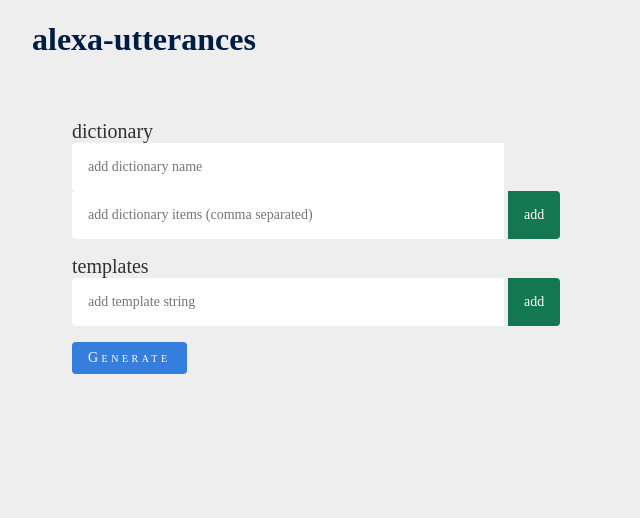
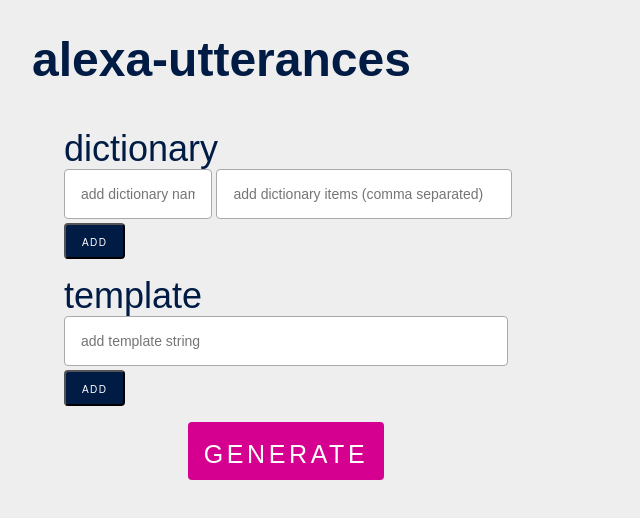
Before and after one commit to agrc/digital-assisant-skills, a plain HTML site: page index.html in a window 1280 px wide. Shown: the whole page, without its empty margins (0-640 px from the left). Drawn offline with nearby package versions, Linux system fonts and the light colour scheme.

Commit message:
style: make it pretty

```diff
--- a/index.html
+++ b/index.html
@@ -16,65 +16,65 @@
   }
 </style>
 
-<body>
-
-  <body class="pl4 bg-light-gray">
-    <h1 class="navy">alexa-utterances</h1>
-    <article id="app" class="container w-100 pa4 black-80">
-      <div class="pa2">
-        <label class="f4 dib mb-3">dictionary</label>
-        <div class="db">
-          <input type="text" class="input-reset f6 bn black-80 bg-white pa3 lh-solid w-75 br2-ns br--left-ns"
+<body class="pl4 bg-light-gray avenir">
+  <h1 class="navy f1">alexa-utterances</h1>
+  <section id="app" class="container w-100 ph4 black-80">
+    <div class="pv2">
+      <label class="f2 navy db mb-3">dictionary</label>
+      <input type="text" class="input-reset f6 ba b--light-silver black-80 bg-white pa3 lh-solid w-25 br2-ns"
         placeholder="add dictionary name" v-model=dictionaryKey />
-          <input type="text" class="input-reset f6 bn black-80 bg-white pa3 lh-solid w-75 br2-ns br--left-ns"
+      <input type="text" class="input-reset f6 ba b--light-silver black-80 bg-white pa3 lh-solid w-50 br2-ns"
         placeholder="add dictionary items (comma separated)" v-model="dictionaryValue" />
       <button type="button"
-            class="button-reset f6 bn tc bg-animate bg-dark-green hover-bg-green white pointer pv3 br2-ns ph3 br--right-ns"
+        class="button-reset db ph3 pv2 f6 white fw1 small-caps tracked bg-animate bg-navy hover-bg-gold white pointer mt1 br2"
         v-on:click="addTo('dictionary')">add</button>
     </div>
-      </div>
-      <div class="pa2">
-        <ul class="list bg-white pl0 ml0 mw6 ba b--light-silver br3" v-if="Object.keys(dictionary).length">
+    <div class="pv2">
+      <div v-if="Object.keys(dictionary).length">
+        <label class="f2 dark-green db mb-3">dictionaries</label>
+        <ul class="list bg-white pl0 ml0 mw6 ba b--light-silver br3">
           <todo-item v-for="item in prettyDictionary" v-bind:todo="item" :key="item.id"
             @delete="onDeleteItem('dictionary', $event)">
           </todo-item>
         </ul>
       </div>
-      <div class="pa2">
-        <label class="f4 dib mb-3">templates</label>
-        <div class="db">
-          <input type="text" class="input-reset f6 bn black-80 bg-white pa3 lh-solid w-75 br2-ns br--left-ns"
+    </div>
+    <div class="pv2">
+      <label class="f2 navy db mb-3">template</label>
+      <input type="text" class="input-reset db f6 ba b--light-silver black-80 bg-white pa3 lh-solid w-75 br2-ns"
         placeholder="add template string" v-model="template" v-on:keyup.enter="addTo('template')" />
       <button type="button"
-            class="button-reset f6 bn tc bg-animate bg-dark-green hover-bg-green white pointer pv3 br2-ns ph3 br--right-ns"
+        class="button-reset ph3 pv2 f6 white fw1 small-caps tracked bg-animate bg-navy hover-bg-gold white pointer mt1 br2"
         v-on:click="addTo('template')">add</button>
     </div>
-      </div>
-      <div class="pa2">
-        <ul class="list bg-white pl0 ml0 mw6 ba b--light-silver br3" v-if="templates.length">
+    <div class="pv2">
+      <div v-if="templates.length">
+        <label class="f2 dark-green db mb-3">templates</label>
+        <ul class="list bg-white pl0 ml0 mw6 ba b--light-silver br3">
           <todo-item v-for="item in templates" v-bind:todo="item" :key="item.id"
             @delete="onDeleteItem('template', $event)">
           </todo-item>
         </ul>
       </div>
-      <div class="pa2">
+    </div>
+    <div class="pv2 tc w-75">
       <button v-on:click="generate" type="button"
-          class="button-reset ph3 pv2 f6 white fw1 small-caps tracked-mega bg-blue hover-bg-dark-blue pointer br2 bn">Generate</button>
+        class="button-reset ph3 pv2 f2 white fw1 small-caps tracked bg-animate bg-dark-pink hover-bg-purple pointer br2 bn">generate</button>
     </div>
-      <div class="pa2">
+    <div class="pv2">
       <ul class="list bg-white pl0 ml0 mw6 ba b--light-silver br3" v-if="output.length">
         <li class="ph3 pv3 bb b--light-silver" v-for="item in output">
           {{ item }}
         </li>
       </ul>
     </div>
-    </article>
+  </section>
 </body>
 <script>
   Vue.component('todo-item', {
     props: ['todo'],
     template: `<li class="ph3 pv2 bb b--light-silver">{{ displayText }}
-          <button v-on:click="$emit('delete', todo)" class="fr bg-white ba1 b--silver red code pt0" type="button">x</button>
+          <button v-on:click="$emit('delete', todo)" class="fr bg-white bn navy pt0" type="button">x</button>
         </li>`,
     computed: {
       displayText(obj) {
@@ -98,7 +98,6 @@
       templates: [],
       dictionaryValue: '',
       dictionaryKey: '',
-        dictionaries: [],
       dictionary: {},
       output: [],
       index: 0
@@ -137,8 +136,8 @@
           if (!this.dictionaryValue || !this.dictionaryKey) {
             return;
           }
-            this.dictionary[this.dictionaryKey] = this.dictionaryValue.replace(/[\'\"\‘\’\“\”\[\]]/g, '').split(',');
-            this.dictionaries.push({ id: this.dictionaryKey, text: this.dictionaryValue });
+
+          Vue.set(this.dictionary, this.dictionaryKey, this.dictionaryValue.replace(/[\'\"\‘\’\“\”\[\]]/g, '').split(','));
 
           this.dictionaryKey = '';
           this.dictionaryValue = '';
```
Lines whose indentation alone changed are shown as unchanged.
